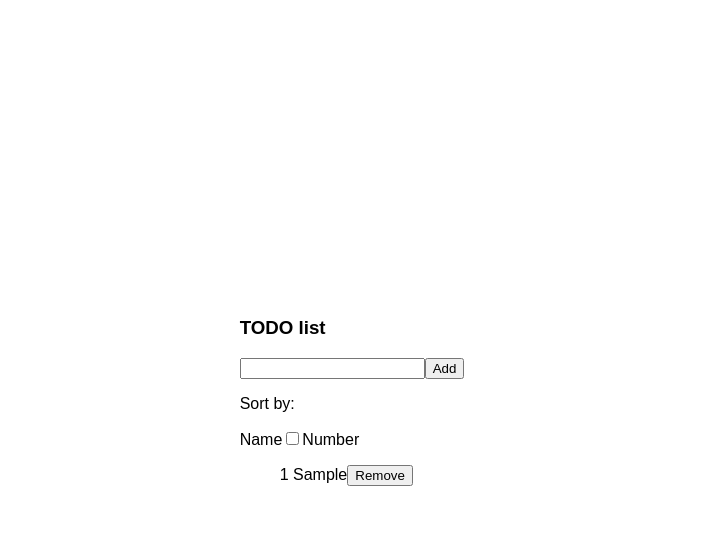
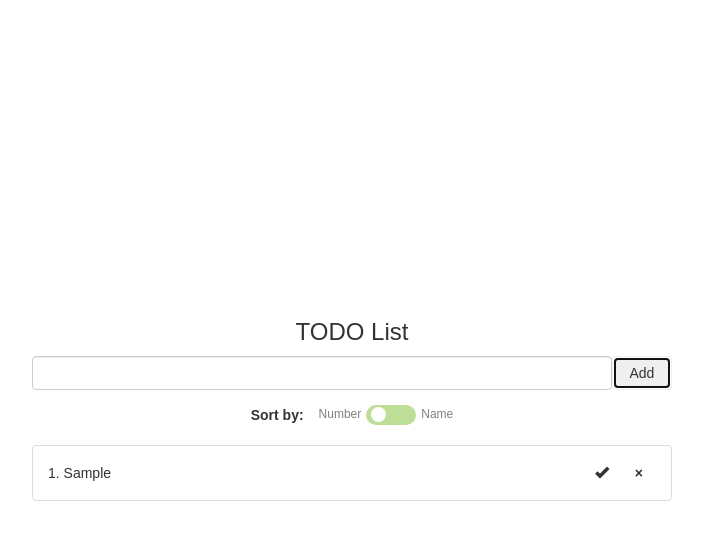
Before and after one commit to evgar/todo_db2, a React (Create React App) app: page / in a window 1280 px wide. Both pictures are taken after typing "Sample" into the empty fields and a click on the button "Add". Shown: the top 540 px of the page, without its empty margins (288-991 px from the left). Built offline with nearby package versions, Linux system fonts and the light colour scheme.

Commit message:
add stylization

```diff
--- a/public/index.html
+++ b/public/index.html
@@ -4,21 +4,8 @@
     <meta charset="utf-8">
     <meta name="viewport" content="width=device-width, initial-scale=1, shrink-to-fit=no">
     <meta name="theme-color" content="#000000">
-    <!--
-      manifest.json provides metadata used when your web app is added to the
-      homescreen on Android. See https://developers.google.com/web/fundamentals/engage-and-retain/web-app-manifest/
-    -->
     <link rel="manifest" href="%PUBLIC_URL%/manifest.json">
-    <link rel="shortcut icon" href="%PUBLIC_URL%/favicon.ico">
-    <!--
-      Notice the use of %PUBLIC_URL% in the tags above.
-      It will be replaced with the URL of the `public` folder during the build.
-      Only files inside the `public` folder can be referenced from the HTML.
-
-      Unlike "/favicon.ico" or "favicon.ico", "%PUBLIC_URL%/favicon.ico" will
-      work correctly both with client-side routing and a non-root public URL.
-      Learn how to configure a non-root public URL by running `npm run build`.
-    -->
+    <link rel="stylesheet" href="https://maxcdn.bootstrapcdn.com/bootstrap/3.3.7/css/bootstrap.min.css" integrity="sha384-BVYiiSIFeK1dGmJRAkycuHAHRg32OmUcww7on3RYdg4Va+PmSTsz/K68vbdEjh4u" crossorigin="anonymous">
     <title>React App</title>
   </head>
   <body>
--- a/src/App.css
+++ b/src/App.css
@@ -1,39 +1,129 @@
 body {
-  display: flex;
-  justify-content: center;
-  align-items: center;
-  height: 100vh;
+	display: flex;
+	justify-content: center;
+	align-items: center;
+	height: 100vh;
+}
+
+#root {
+	display: flex;
+	justify-content: center;
+	width: 100%;
+}
+section {
+	display: flex;
+	flex-direction: column;
+	align-items: center;
+	width: 50%;
 }
 
 li {
-  list-style-type: none;
+	list-style-type: none;
 }
 
-.App {
-  text-align: center;
+.form-group {
+	display: flex;
+	width: 100%;
 }
 
-.App-logo {
-  animation: App-logo-spin infinite 20s linear;
-  height: 80px;
+.switch {
+	position: relative;
+	display: inline-block;
+	width: 50px;
+	height: 20px;
+	margin: 0 5px;
 }
 
-.App-header {
-  background-color: #222;
-  height: 150px;
-  padding: 20px;
-  color: white;
+.switch input {
+	display: none;
 }
 
-.App-title {
-  font-size: 1.5em;
+.slider {
+	position: absolute;
+	cursor: pointer;
+	top: 0;
+	left: 0;
+	right: 0;
+	bottom: 0;
+	background-color: #bdde97;
+	-webkit-transition: .4s;
+	transition: .4s;
 }
 
-.App-intro {
-  font-size: large;
+.slider:before {
+	position: absolute;
+	content: "";
+	height: 15px;
+	width: 15px;
+	left: 5px;
+	bottom: 3px;
+	background-color: white;
+	-webkit-transition: .4s;
+	transition: .4s;
 }
 
-@keyframes App-logo-spin {
-  from { transform: rotate(0deg); }
-  to { transform: rotate(360deg); }
+input:focus + .slider {
+	box-shadow: 0 0 1px #2196F3;
 }
+
+input:checked + .slider:before {
+	-webkit-transform: translateX(26px);
+	-ms-transform: translateX(26px);
+	transform: translateX(26px);
+}
+
+.slider.round {
+	border-radius: 34px;
+}
+
+.slider.round:before {
+	border-radius: 50%;
+}
+
+.toggle {
+	display: flex;
+	justify-content: center;
+	align-items: center;
+}
+
+.toggle__head {
+	padding: 0 15px 0 0;
+	margin: 0;
+	font-weight: bold;
+}
+
+.toggle__label {
+	color: gray;
+	font-size: 12px;
+}
+
+.list {
+	width: 100%;
+	margin: 20px 0 0 0;
+
+}
+
+.list__item {
+	display: flex;
+	align-items: center;
+	justify-content: flex-start;
+	text-overflow: ellipsis;
+	white-space: nowrap;
+	overflow: hidden;
+}
+
+.form-group__btn {
+	width: 10%;
+	min-width: 50px;
+}
+
+.list__close-btn {
+	background: transparent;
+	margin: 0 0 0 0;
+	font-weight: bold;
+}
+
+.list__done-btn {
+	background: transparent;
+	margin: 0 0 0 auto;
+}
--- a/src/App.js
+++ b/src/App.js
@@ -1,5 +1,4 @@
 import React, {Component} from 'react';
-import logo from './logo.svg';
 import './App.css';
 
 class App extends Component {
@@ -17,7 +16,7 @@ class App extends Component {
 	render() {
 		return (
 			<section>
-				<h3>TODO list</h3>
+				<h3>TODO List</h3>
 				<ListInput onListInputSubmit={e => this.getNewItem(e)}/>
 				<Toggle onSortingChange={e => this.changeSorting(e)}/>
 				<ItemsList items={this.state.todoItems}
@@ -29,6 +28,7 @@ class App extends Component {
 	}
 
 	getNewItem(e) {
+		if (e) {
 			let item = {
 				name: e,
 				number: this.state.todoItems.length + 1
@@ -37,15 +37,17 @@ class App extends Component {
 				todoItems: [item, ...this.state.todoItems]
 			});
 		}
+	}
 
 	changeSorting(e) {
+		console.log(e.target.checked);
 		let sortedType = e.target.checked ? 'name' : 'number';
 		this.setState({sortedBy: sortedType});
 	}
 
 	removeItem(number) {
 		let actualItems = this.state.todoItems.filter(item => item.number !== number);
-		actualItems.forEach((item, i) => item.number = i + 1);
+		// actualItems.forEach((item, i) => item.number = i + 1);
 		this.setState({todoItems: actualItems});
 	}
 }
@@ -61,9 +63,14 @@ class ListInput extends Component {
 
 	render() {
 		return (
-			<form onSubmit={e => this.handleSubmit(e)}>
-				<input onChange={e => this.handleChange(e)} type="text" value={this.state.value}/>
-				<button>Add</button>
+			<form className="form-group"
+				  onSubmit={e => this.handleSubmit(e)}>
+				<input
+					className="form-control form-control-lg"
+					onChange={e => this.handleChange(e)}
+					type="text"
+					value={this.state.value}/>
+				<button className="btn form-group__btn">Add</button>
 			</form>
 		)
 	}
@@ -82,11 +89,15 @@ class ListInput extends Component {
 class Toggle extends Component {
 	render() {
 		return (
-			<div>
-				<p>Sort by:</p>
-				<span>Name</span>
-				<input onChange={e => this.handleChange(e)} type="checkbox"/>
-				<span>Number</span>
+			<div className="toggle">
+				<p className="toggle__head">Sort by:</p>
+				<span className="toggle__label">Number</span>
+				<label onChange={e => this.handleChange(e)} className="switch">
+					<input type="checkbox"/>
+					<span className="slider round"></span>
+				</label>
+
+				<span className="toggle__label">Name</span>
 			</div>
 		)
 	}
@@ -99,17 +110,26 @@ class Toggle extends Component {
 class ItemsList extends Component {
 	render() {
 		return (
-			<ol>
+			<ol className="list list-group">
 				{
 					this.props.items.sort((item1, item2) => {
 						if (this.props.sortedType === 'number') {
 							return item1.number - item2.number;
 						} else if (this.props.sortedType === 'name') {
-								return item2.name.localeCompare(item1.name);
+							return item1.name.localeCompare(item2.name);
 						}
 					}).map((item, index) =>
-						<li key={index}>{item.number} {item.name}
-							<button onClick={() => this.clickHandler(item.number)}>Remove</button>
+						<li className='list__item list-group-item'
+							key={index}>{item.number}. {item.name}
+							<button className="list__done-btn btn">
+								<span className="glyphicon glyphicon-ok"></span>
+							</button>
+							<button
+								onClick={() => this.clickHandler(item.number)}
+								className="list__close-btn btn"
+							>
+								<span aria-hidden="true">&times;</span>
+							</button>
 						</li>
 					)
 				}
```
Also changed, not shown: src/logo.svg (deleted). Lines whose indentation alone changed are shown as unchanged.
